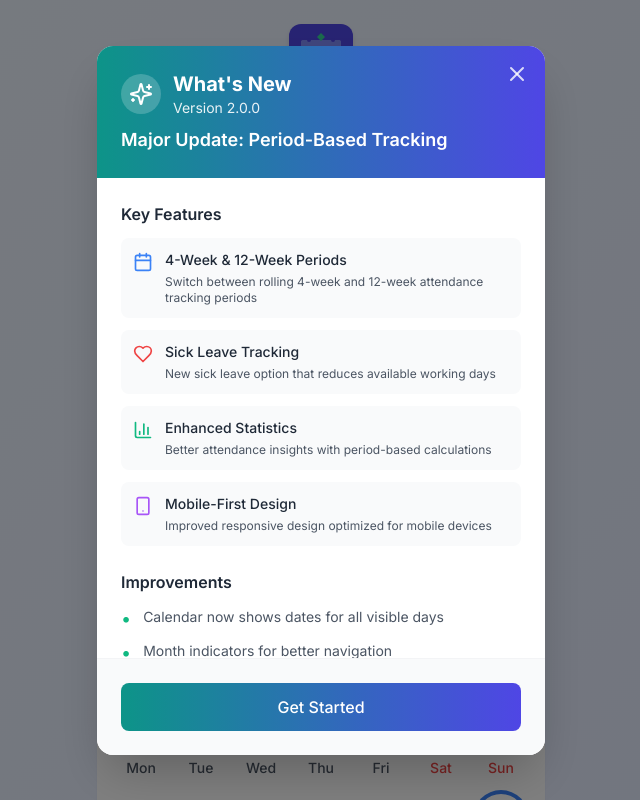
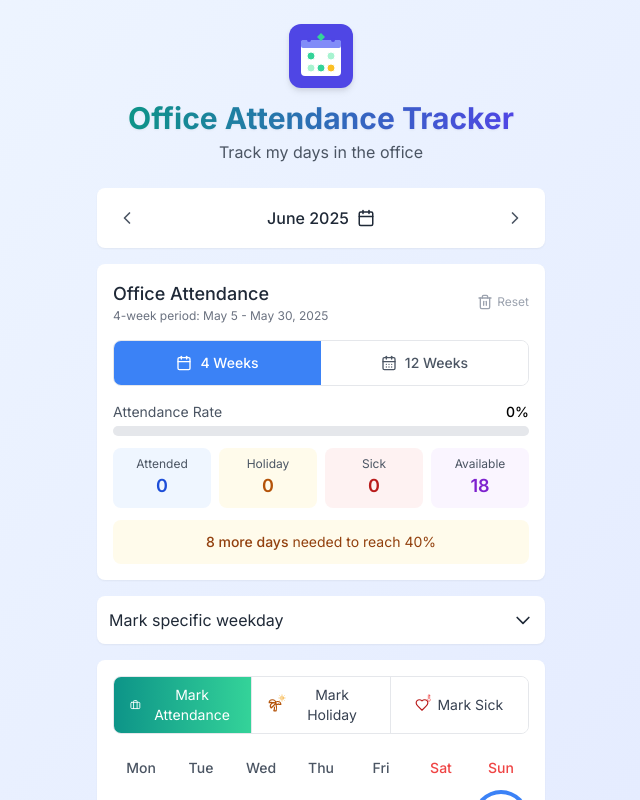
Before and after one commit to nicky1127/office-attendance-tracker, a Next.js app: page / in a window 1280 px wide. Shown: the top 800 px of the page, without its empty margins (319-959 px from the left). Built offline with nearby package versions, Linux system fonts and the light colour scheme.

Commit message:
feat: update version to 2.0.1 and adjust splash screen display time for improved user experience

```diff
--- a/package.json
+++ b/package.json
@@ -1,6 +1,6 @@
 {
   "name": "office-tracker",
-  "version": "2.0.0",
+  "version": "2.0.1",
   "private": true,
   "scripts": {
     "dev": "next dev",
--- a/src/app/components/VersionChangelog.tsx
+++ b/src/app/components/VersionChangelog.tsx
@@ -47,13 +47,13 @@
       onClick={handleClose}
     >
       <div
-        className={`bg-white rounded-2xl shadow-2xl max-w-md w-full max-h-[90vh] overflow-hidden transform transition-all duration-200 ${
+        className={`bg-white rounded-2xl shadow-2xl max-w-md w-full max-h-[90vh] flex flex-col overflow-hidden transform transition-all duration-200 ${
           isVisible ? "scale-100 opacity-100" : "scale-95 opacity-0"
         }`}
         onClick={(e) => e.stopPropagation()}
       >
-        {/* Header */}
-        <div className="bg-gradient-to-r from-teal-600 to-indigo-600 text-white p-6 relative">
+        {/* Header - Fixed */}
+        <div className="bg-gradient-to-r from-teal-600 to-indigo-600 text-white p-6 relative flex-shrink-0">
           <button
             onClick={handleClose}
             className="absolute top-4 right-4 text-white/80 hover:text-white transition-colors"
@@ -76,8 +76,8 @@
           </h3>
         </div>
 
-        {/* Content */}
-        <div className="p-6 overflow-y-auto max-h-[60vh]">
+        {/* Content - Scrollable */}
+        <div className="flex-1 overflow-y-auto p-6">
           {/* Key Features */}
           <div className="mb-6">
             <h4 className="font-semibold text-gray-800 mb-3">Key Features</h4>
@@ -119,8 +119,8 @@
           </div>
         </div>
 
-        {/* Footer */}
-        <div className="p-6 bg-gray-50 border-t border-gray-100">
+        {/* Footer - Fixed */}
+        <div className="p-6 bg-gray-50 border-t border-gray-100 flex-shrink-0">
           <button
             onClick={handleClose}
             className="w-full bg-gradient-to-r from-teal-600 to-indigo-600 text-white py-3 px-4 rounded-lg font-medium transition-all hover:from-teal-700 hover:to-indigo-700"
--- a/src/app/page.tsx
+++ b/src/app/page.tsx
@@ -114,7 +114,7 @@
   // Show splash screen during hydration and initial loading
   if (!isHydrated || showSplash) {
     return (
-      <SplashScreen onComplete={handleSplashComplete} minDisplayTime={1500} />
+      <SplashScreen onComplete={handleSplashComplete} minDisplayTime={0} />
     );
   }
 
```
